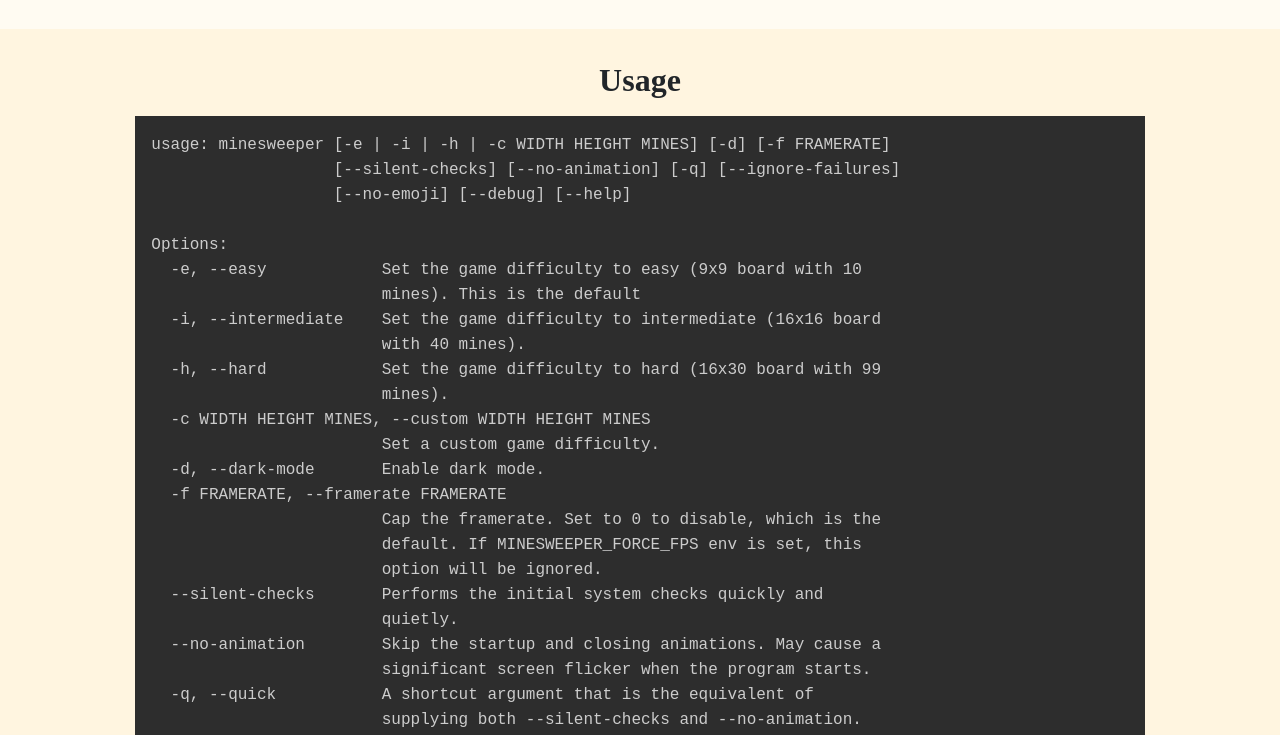
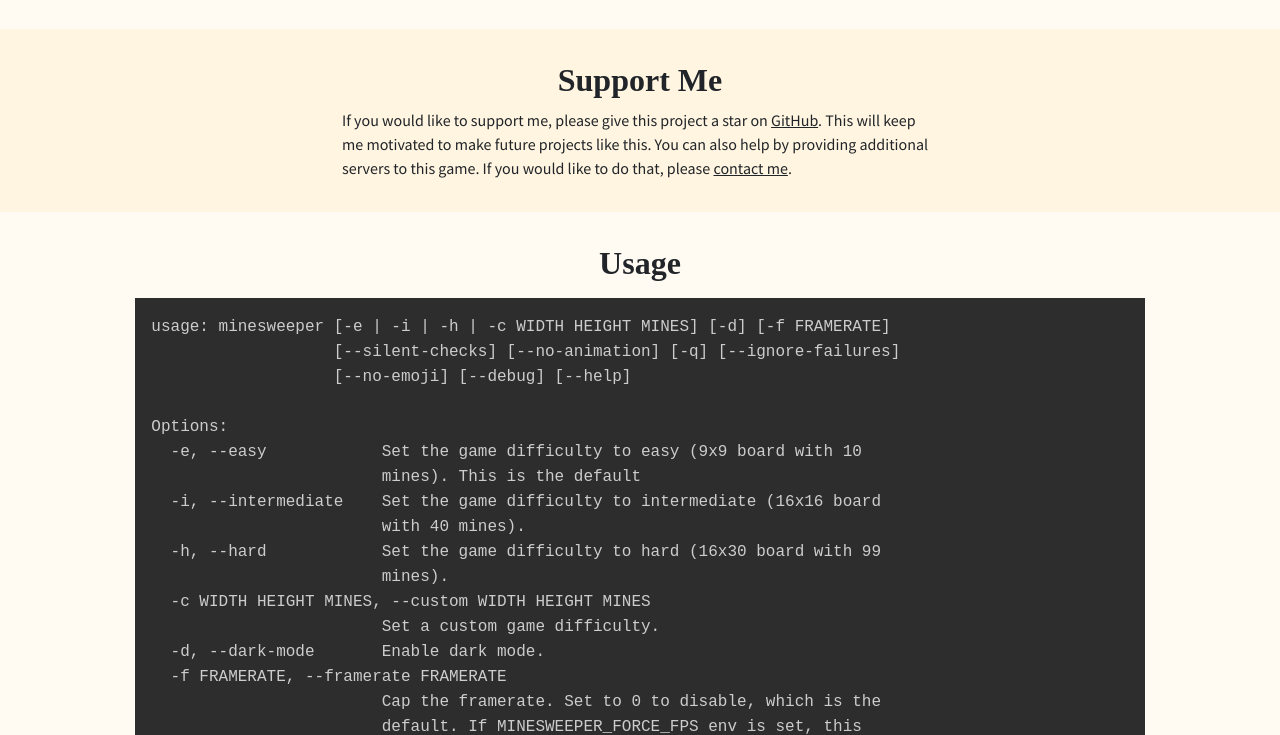
Before and after one commit to mia1024/terminal-minesweeper, a plain HTML site: page index.html in a window 1280 px wide. Shown: the part 4085-4820 px from the top of the page. Drawn offline with nearby package versions, Linux system fonts and the light colour scheme; a web font is replaced by a local one.

Commit message:
Updated website

```diff
--- a/index.html
+++ b/index.html
@@ -115,7 +115,6 @@ Password: mines</code></pre>
 </div>
 
 
-
 <div class="container-fluid" style="background-color:#fff5e0; padding: 2em">
 
     <h2 class="text-center fw-bold pt-4" id="download">Download</h2>
@@ -199,7 +198,7 @@ python3 -m pip minesweeper</code></pre>
                         Terminator
                     </td>
                     <td>
-                        iTerm2  <sup>[1]</sup>
+                        iTerm2 <sup>[1]</sup>
                     </td>
                     <td>
                         powershell.exe
@@ -233,7 +232,7 @@ python3 -m pip minesweeper</code></pre>
                     </td>
                 </tr>
                 <tr>
-                    <td>tmux  <sup>[5]</sup></td>
+                    <td>tmux <sup>[5]</sup></td>
                     <td>
                         JetBrains IDE <sup>[1][2]</sup>
                     </td>
@@ -255,7 +254,7 @@ python3 -m pip minesweeper</code></pre>
         </div>
     </div>
     <div class="d-block">
-        <div class="row" >
+        <div class="row">
             <span class="col-md-6 col-sm-8 offset-md-3 offset-sm-2">
                 [1] Right click is not passed to the game (you can use [F] instead)
             </span>
@@ -284,6 +283,17 @@ python3 -m pip minesweeper</code></pre>
     </div>
 </div>
 <div class="container-fluid" style="background-color:#fff5e0; padding: 2em">
+    <h2>Support Me</h2>
+    <div class="row">
+        <div class="col-md-6 col-sm-8 offset-md-3 offset-sm-2">
+            If you would like to support me, please give this project a star on <a
+                href="https://github.com/mia1024/terminal-minesweeper">GitHub</a>. This will
+            keep me motivated to make future projects like this. You can also help by providing additional servers
+            to this game. If you would like to do that, please <a href="mailto:mia@miaceleste.dev">contact me</a>.
+        </div>
+    </div>
+</div>
+<div class="container-fluid" style="background-color:#fffbf2; padding: 2em">
 
     <h2 class="text-center fw-bold">Usage</h2>
     <div class="row">
```
